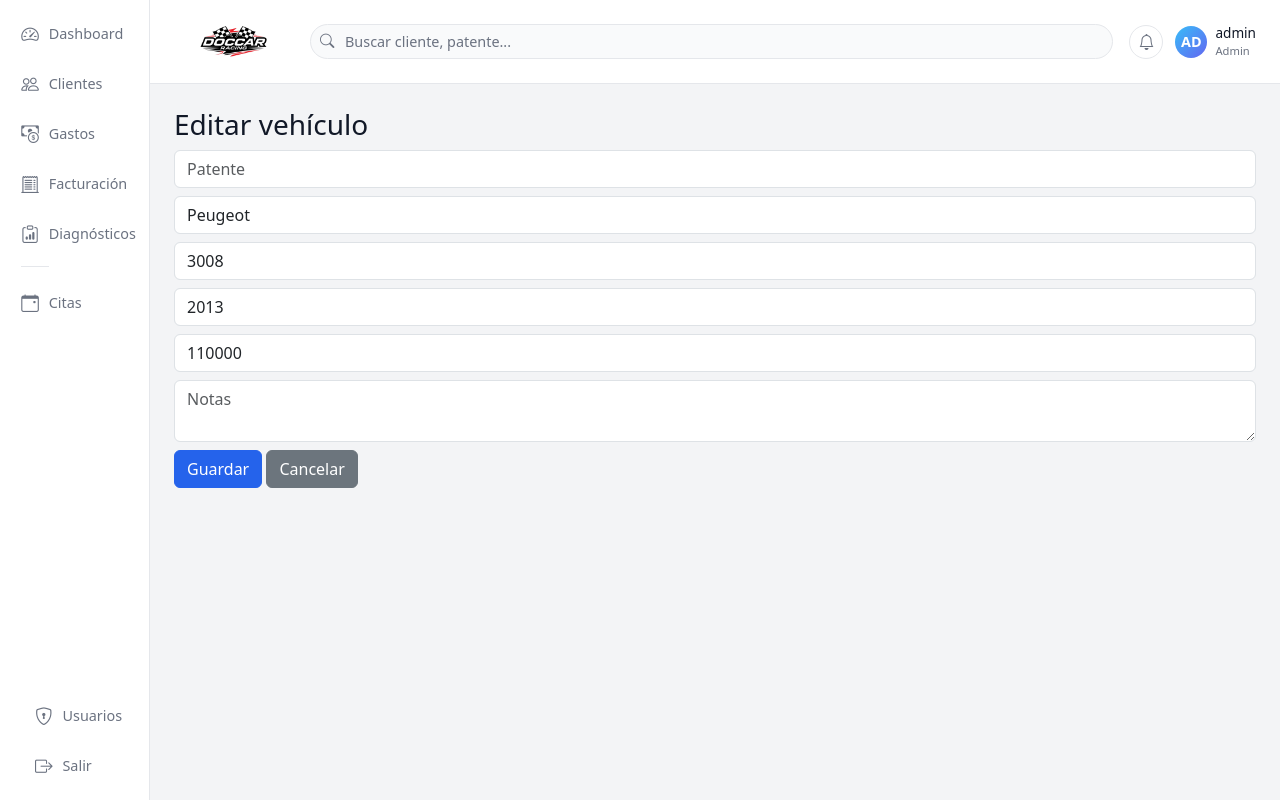
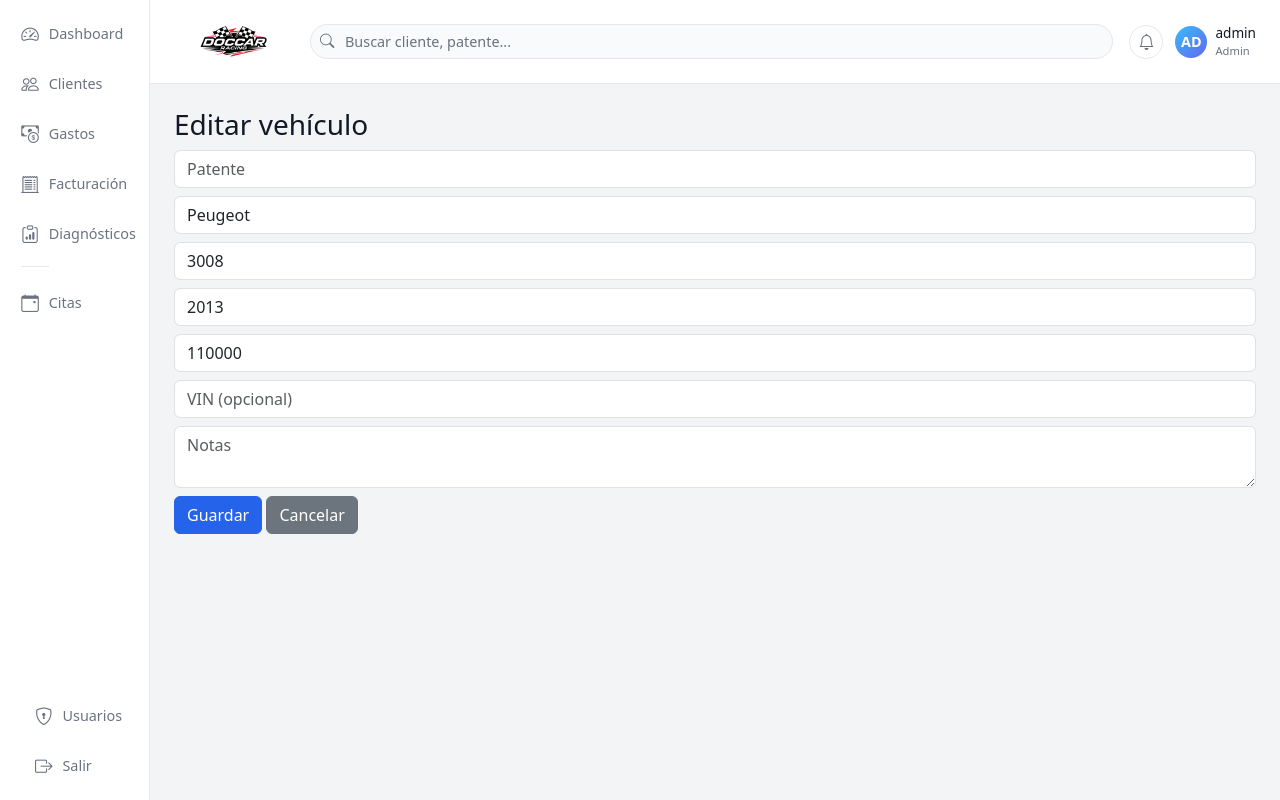
Before and after one commit to faculitterini/App-taller, a Flask app: page /vehiculos/editar/6 in a window 1280 px wide. Run offline with Flask 3, Linux system fonts and the light colour scheme; a user stored in the database is signed in; data comes from the database, SQL or seed files in the repository.

Commit message:
actualizacion

```diff
--- a/app.py
+++ b/app.py
@@ -786,14 +786,15 @@ def vehiculo_nuevo(cliente_id):
         modelo = request.form.get("modelo", "").strip()
         anio = request.form.get("anio", "").strip()
         km = request.form.get("km", "").strip()
+        vin = request.form.get("vin", "").strip().upper()
         notas = request.form.get("notas", "").strip()
 
         con = get_con()
         cur = con.cursor()
         cur.execute("""
-            INSERT INTO vehiculos (cliente_id, patente, marca, modelo, anio, km, notas)
+            INSERT INTO vehiculos (cliente_id, patente, marca, modelo, anio, km, vin, notas)
             VALUES (?, ?, ?, ?, ?, ?, ?)
-        """, (cliente_id, patente, marca, modelo, anio, km, notas))
+        """, (cliente_id, patente, marca, modelo, anio, km, vin, notas))
         con.commit()
         con.close()
 
--- a/templates/vehiculo_form.html
+++ b/templates/vehiculo_form.html
@@ -20,6 +20,8 @@
               value="{{ vehiculo and vehiculo[5] or '' }}">
        <input class="form-control mb-2" name="km" placeholder="Kilómetros"
               value="{{ vehiculo and vehiculo[6] or '' }}">
+       <input class="form-control mb-2" name="vin" placeholder="VIN (opcional)"
+              value="{{ vehiculo and vehiculo[8] or '' }}">
        <textarea class="form-control mb-2" name="notas" placeholder="Notas">{{ vehiculo and vehiculo[7] or '' }}</textarea>
 
     <button class="btn btn-primary">Guardar</button>
```
Lines whose indentation alone changed are shown as unchanged.
